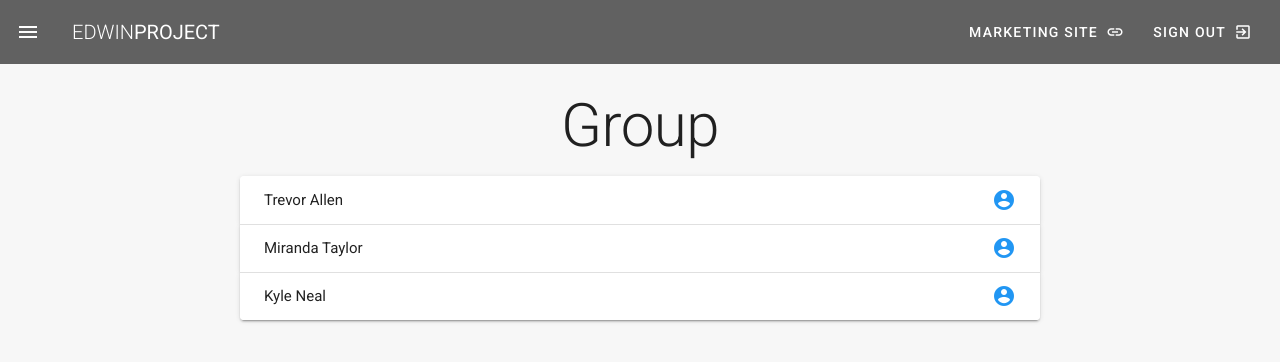
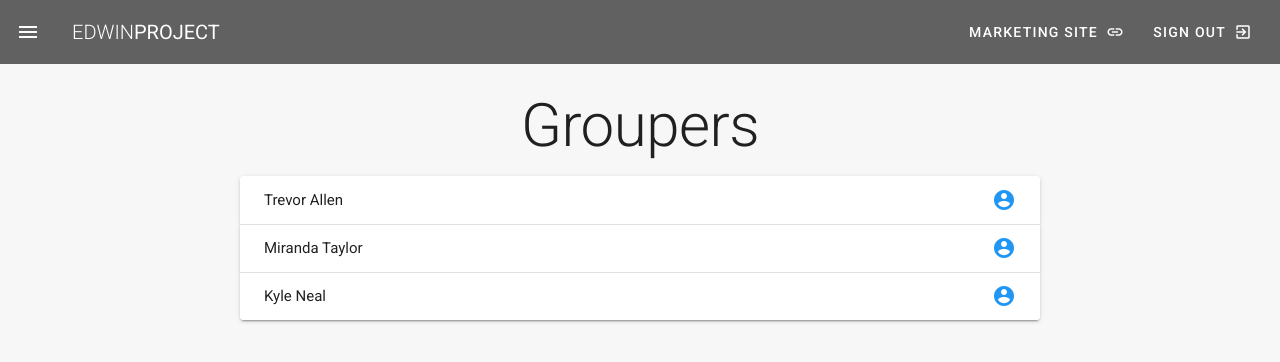
Before and after one commit to trev125/capstone, a Vue app: page /team in a window 1280 px wide. Shown: the top 362 px of the page. Built offline with nearby package versions, Linux system fonts and the light colour scheme.

Commit message:
Adding a docker file and changing someting on team page

```diff
--- a/src/views/Team.vue
+++ b/src/views/Team.vue
@@ -1,6 +1,6 @@
 <template>
   <div class="team">
-    <h1 large class="display-3 text-center pa-8" center>Group</h1>
+    <h1 large class="display-3 text-center pa-8" center>Groupers</h1>
     <div v-if="groups">
       <v-layout align-center justify-center row fill-height>
       <v-expansion-panels accordion hover multiple style="maxWidth: 800px;">
```
